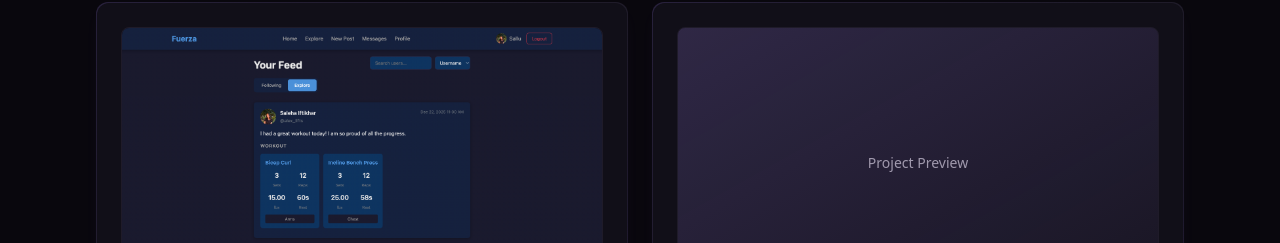
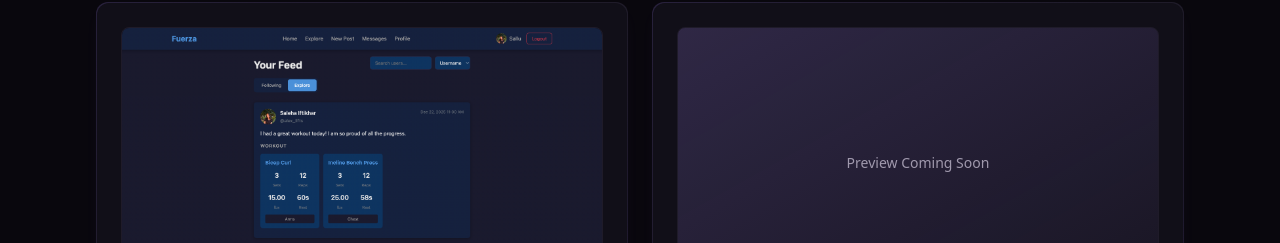
Before and after one commit to salehaiftikharr/portfolio, a Next.js app: page / in a window 1280 px wide. Shown: the part 2223-2466 px from the top of the page. Built offline with nearby package versions, Linux system fonts and the light colour scheme.

Commit message:
the tone core update message

```diff
--- a/src/components/ui/ImageCarousel.tsx
+++ b/src/components/ui/ImageCarousel.tsx
@@ -23,7 +23,7 @@ export function ImageCarousel({ images, alt }: ImageCarouselProps) {
   if (images.length === 0) {
     return (
       <div className="aspect-video bg-gradient-to-br from-primary/20 to-primary/5 rounded-lg mb-4 flex items-center justify-center border border-border">
-        <span className="text-muted text-sm">Project Preview</span>
+        <span className="text-muted text-sm">Preview Coming Soon</span>
       </div>
     );
   }
```
